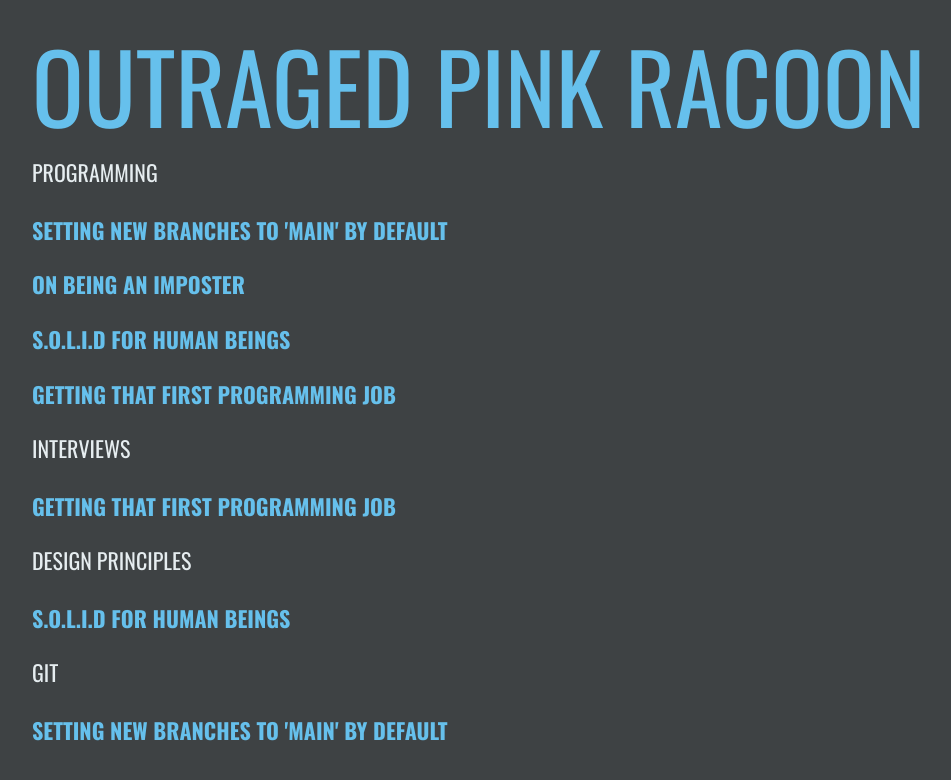
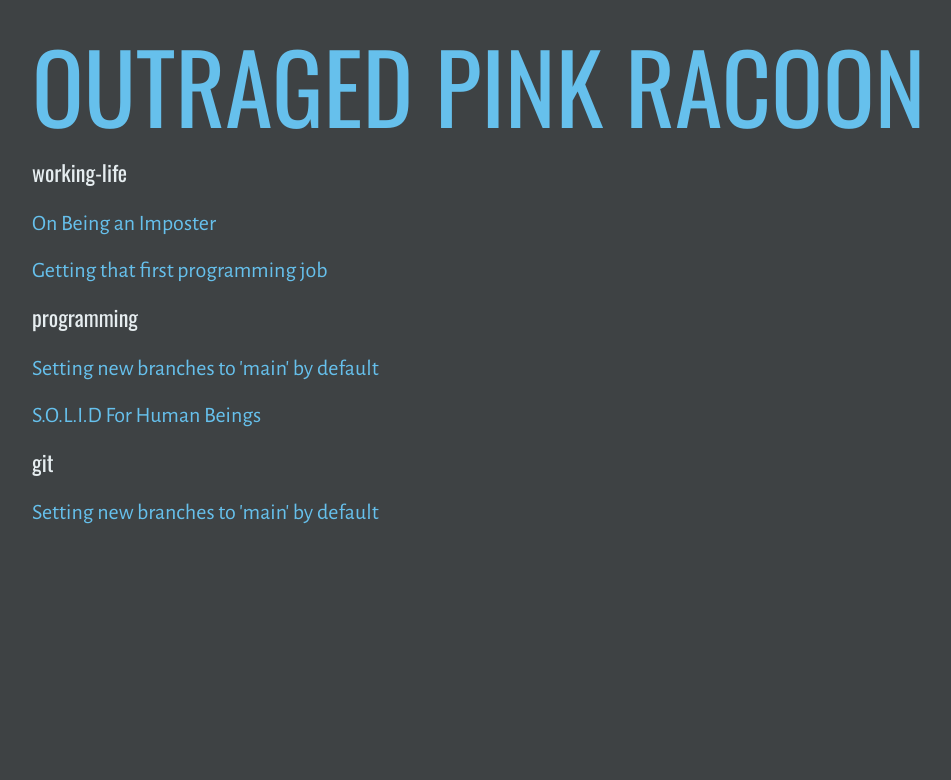
Before and after one commit to outragedpinkracoon/outragedpinkracoon.github.io, a Jekyll site: the page built from categories.html, in a window 1280 px wide. Shown: the top 780 px of the page, without its empty margins (112-1063 px from the left). Built offline with Jekyll 4.4.1, drawn with Linux system fonts in a browser that asks for light colours.

Commit message:
sorts out categories

```diff
--- a/_posts/2016-07-24-getting-that-first-programming-job.md
+++ b/_posts/2016-07-24-getting-that-first-programming-job.md
@@ -2,7 +2,7 @@
 title: Getting that first programming job
 description: Getting that first programming job is challenging. I've done a lot of hiring and being hired and shared some tips from that journey that might be helpful.
 layout: post
-categories: [programming, interviews]
+categories: [working-life]
 ---
 Getting that first programming job is daunting. It's hard work, it's daunting and it can feel hopeless at times but with the right tools, techniques and practice you will get there.
 
--- a/_posts/2016-08-30-solid-for-human-beings.md
+++ b/_posts/2016-08-30-solid-for-human-beings.md
@@ -2,7 +2,7 @@
 title: S.O.L.I.D For Human Beings
 description:
 layout: post
-categories: [programming, design principles]
+categories: [programming]
 ---
 S.O.L.I.D is an acronym in Object Orientation that comes up both in technical tests and in the wild in open source or proprietary code, however trying to get to grips with it can be daunting since we are often faced with definitions like this:
 
--- a/_posts/2016-09-08-on-being-an-imposter.md
+++ b/_posts/2016-09-08-on-being-an-imposter.md
@@ -2,7 +2,7 @@
 title: On Being an Imposter
 description:
 layout: post
-categories: [programming]
+categories: [working-life]
 ---
 As a fledgling developer I often suffered from [imposter syndrome](https://en.wikipedia.org/wiki/Impostor_syndrome) thinking I was not (and indeed would never be) as good as everyone around me.
 
--- a/_sass/categories.scss
+++ b/_sass/categories.scss
@@ -1,6 +1,5 @@
 .categories {
   .category-name {
     font-family: $font-primary;
-    text-transform: uppercase;
   }
 }
--- a/categories.html
+++ b/categories.html
@@ -12,7 +12,7 @@
     </div>
     {% for post in site.categories[category_name] %}
     <div>
-      <h4><a href="{{ site.baseurl }}{{ post.url }}">{{post.title}}</a></h4>
+      <p><a href="{{ site.baseurl }}{{ post.url }}">{{post.title}}</a></p>
     </div>
     {% endfor %}
 {% endfor %}
```
Also changed, not shown: _posts/2016-11-08-es6-promises-for-human-beings.md (added).
